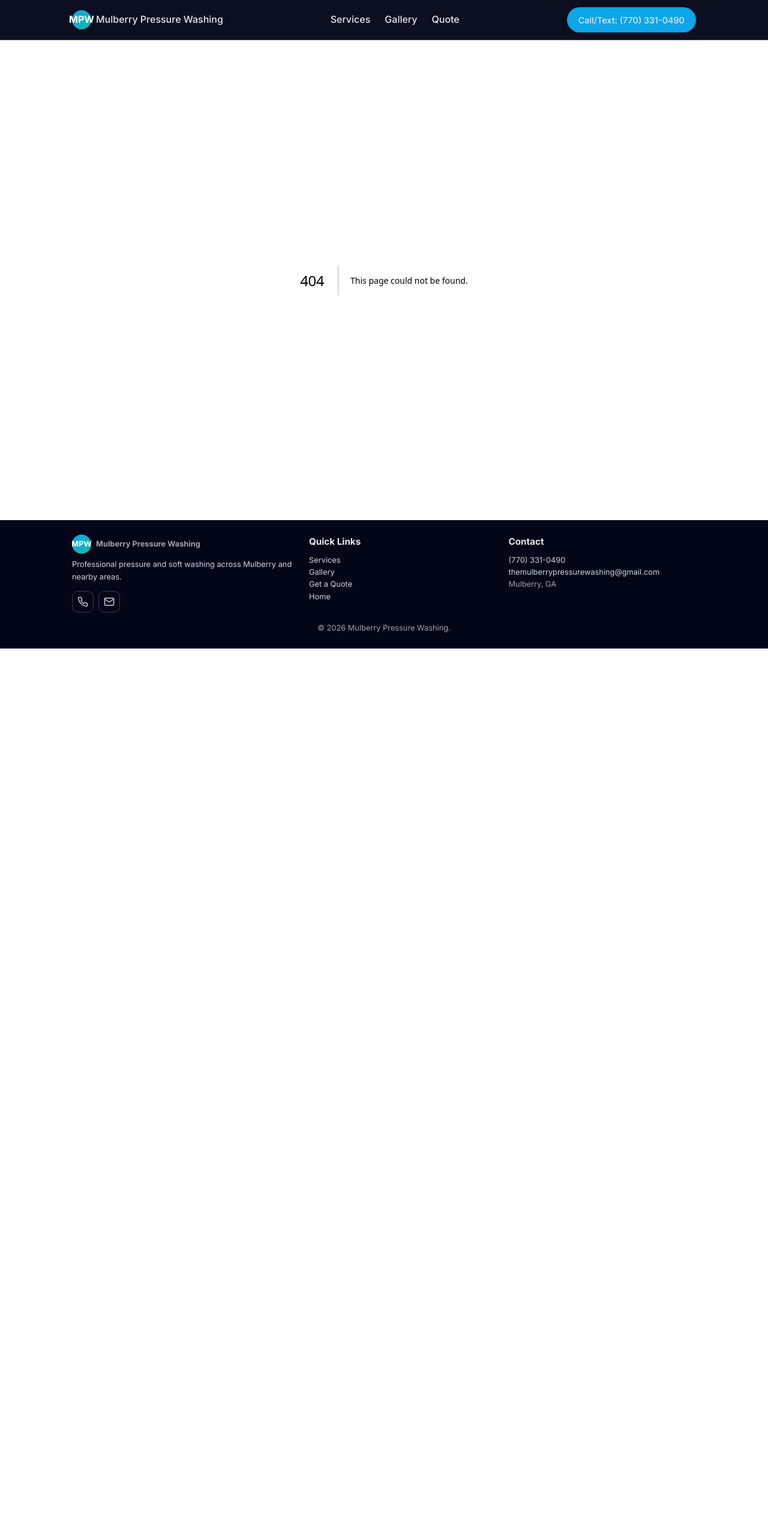
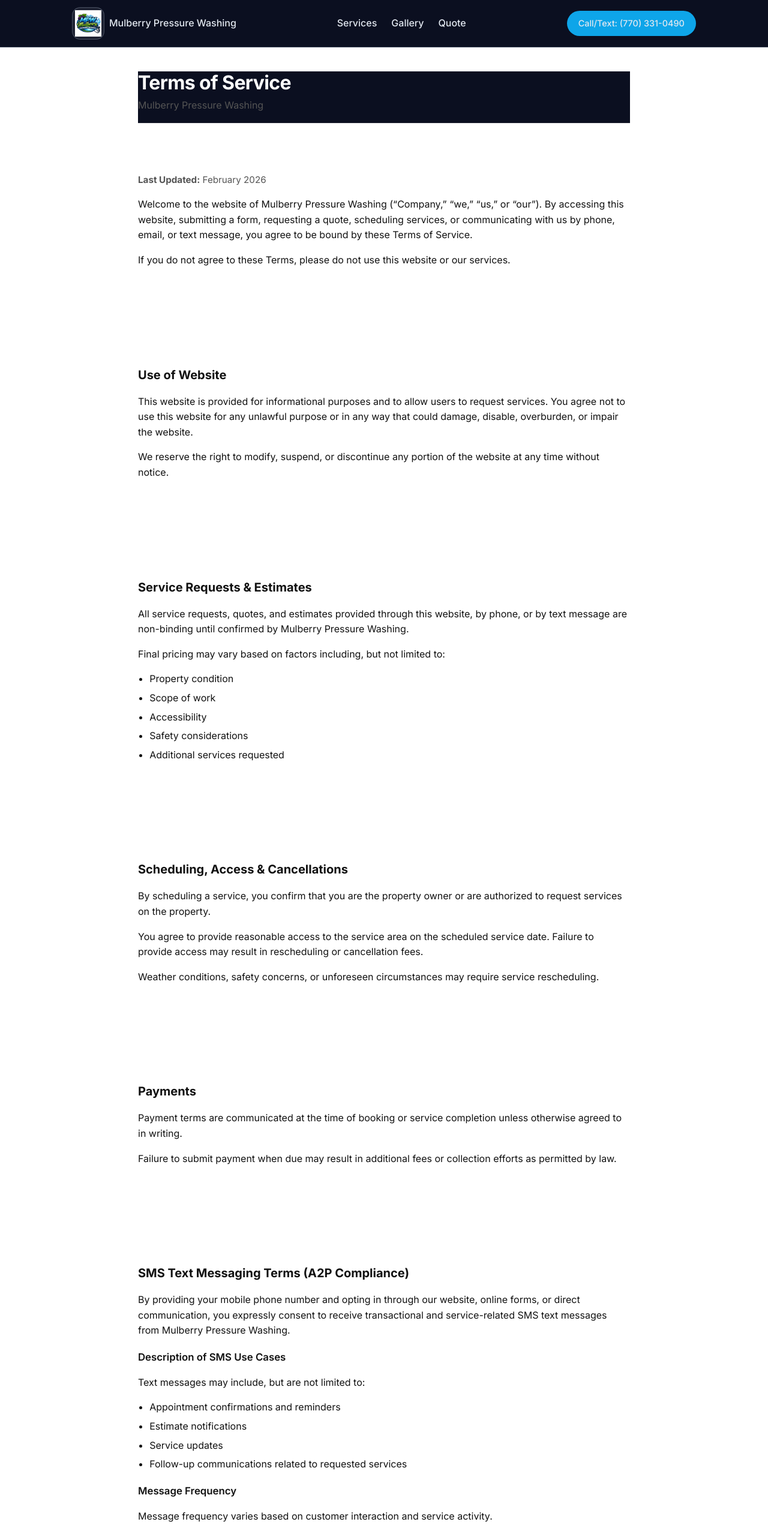
Before and after one commit to Carterbw123/mulberrypressurewashing, a Next.js app: page /terms-of-service in a window 1280 px wide. Before the commit this address had no page. Shown: the top 2562 px of the page at 60% size. Before the commit the page ends 1081 px from the top, so only its background shows below. Built offline with nearby package versions, Linux system fonts and the light colour scheme.

Commit message:
Added Terms of Service page.(Uploading updated full app)

```diff
--- a/app/globals.css
+++ b/app/globals.css
@@ -71,15 +71,21 @@ header {
   font-weight: 700;
 }
 .logo-icon {
-  width: 32px;
-  height: 32px;
-  border-radius: 99px;
-  background: linear-gradient(135deg, #0ea5e9, #14b8a6);
+  width: 54px;
+  height: 54px;
+  border-radius: 14px;
+  background: rgba(255, 255, 255, 0.08);
+  border: 1px solid rgba(148, 163, 184, 0.35);
+  padding: 4px;
   display: flex;
   align-items: center;
   justify-content: center;
-  color: white;
-  font-weight: 700;
+  overflow: hidden;
+}
+.logo-img {
+  width: 100%;
+  height: 100%;
+  object-fit: contain;
 }
 .nav-links {
   display: flex;
@@ -487,6 +493,12 @@ footer {
   font-size: 1.25rem;
 }
 
+.pp__subheading {
+  margin: 18px 0 8px;
+  font-size: 1.05rem;
+  font-weight: 600;
+}
+
 .pp__list {
   padding-left: 1.2rem;
   margin: 10px 0 16px;
--- /dev/null
+++ b/app/terms-of-service/page.tsx
@@ -0,0 +1,153 @@
+import React from "react";
+
+const LAST_UPDATED = "February 2026";
+
+export default function TermsOfService() {
+  return (
+    <main className="pp">
+      <header className="pp__header">
+        <h1 className="pp__title">Terms of Service</h1>
+        <p className="pp__subtitle">Mulberry Pressure Washing</p>
+      </header>
+
+      <section className="pp__section">
+        <p className="pp__note">
+          <strong>Last Updated:</strong> {LAST_UPDATED}
+        </p>
+
+        <p>
+          Welcome to the website of Mulberry Pressure Washing (“Company,” “we,”
+          “us,” or “our”). By accessing this website, submitting a form,
+          requesting a quote, scheduling services, or communicating with us by
+          phone, email, or text message, you agree to be bound by these Terms of
+          Service.
+        </p>
+
+        <p>
+          If you do not agree to these Terms, please do not use this website or
+          our services.
+        </p>
+      </section>
+
+      <section className="pp__section">
+        <h2 className="pp__heading">Use of Website</h2>
+        <p>
+          This website is provided for informational purposes and to allow users
+          to request services. You agree not to use this website for any
+          unlawful purpose or in any way that could damage, disable,
+          overburden, or impair the website.
+        </p>
+        <p>
+          We reserve the right to modify, suspend, or discontinue any portion of
+          the website at any time without notice.
+        </p>
+      </section>
+
+      <section className="pp__section">
+        <h2 className="pp__heading">Service Requests &amp; Estimates</h2>
+        <p>
+          All service requests, quotes, and estimates provided through this
+          website, by phone, or by text message are non-binding until confirmed
+          by Mulberry Pressure Washing.
+        </p>
+        <p>Final pricing may vary based on factors including, but not limited to:</p>
+        <ul className="pp__list">
+          <li>Property condition</li>
+          <li>Scope of work</li>
+          <li>Accessibility</li>
+          <li>Safety considerations</li>
+          <li>Additional services requested</li>
+        </ul>
+      </section>
+
+      <section className="pp__section">
+        <h2 className="pp__heading">Scheduling, Access &amp; Cancellations</h2>
+        <p>
+          By scheduling a service, you confirm that you are the property owner
+          or are authorized to request services on the property.
+        </p>
+        <p>
+          You agree to provide reasonable access to the service area on the
+          scheduled service date. Failure to provide access may result in
+          rescheduling or cancellation fees.
+        </p>
+        <p>
+          Weather conditions, safety concerns, or unforeseen circumstances may
+          require service rescheduling.
+        </p>
+      </section>
+
+      <section className="pp__section">
+        <h2 className="pp__heading">Payments</h2>
+        <p>
+          Payment terms are communicated at the time of booking or service
+          completion unless otherwise agreed to in writing.
+        </p>
+        <p>
+          Failure to submit payment when due may result in additional fees or
+          collection efforts as permitted by law.
+        </p>
+      </section>
+
+      <section className="pp__section">
+        <h2 className="pp__heading">SMS Text Messaging Terms (A2P Compliance)</h2>
+        <p>
+          By providing your mobile phone number and opting in through our
+          website, online forms, or direct communication, you expressly consent
+          to receive transactional and service-related SMS text messages from
+          Mulberry Pressure Washing.
+        </p>
+
+        <h3 className="pp__subheading">Description of SMS Use Cases</h3>
+        <p>Text messages may include, but are not limited to:</p>
+        <ul className="pp__list">
+          <li>Appointment confirmations and reminders</li>
+          <li>Estimate notifications</li>
+          <li>Service updates</li>
+          <li>Follow-up communications related to requested services</li>
+        </ul>
+
+        <h3 className="pp__subheading">Message Frequency</h3>
+        <p>Message frequency varies based on customer interaction and service activity.</p>
+
+        <h3 className="pp__subheading">Message &amp; Data Rates</h3>
+        <p>
+          Message and data rates may apply depending on your mobile carrier and
+          mobile plan.
+        </p>
+
+        <h3 className="pp__subheading">Opt-Out Instructions</h3>
+        <p>
+          You may opt out of SMS communications at any time by replying{" "}
+          <strong>STOP</strong>. For assistance, reply <strong>HELP</strong> or
+          contact us directly.
+        </p>
+
+        <h3 className="pp__subheading">Customer Support Contact</h3>
+        <div className="pp__contact" aria-label="Customer support contact">
+          <strong className="pp__contactTitle">Mulberry Pressure Washing</strong>
+
+          <div className="pp__contactRow">
+            <span aria-hidden="true">📞</span>{" "}
+            <a className="pp__link" href="tel:7703310490">
+              770-331-0490
+            </a>
+          </div>
+
+          <div className="pp__contactRow">
+            <span aria-hidden="true">📧</span>{" "}
+            <a className="pp__link" href="mailto:themulberrypressurewashing@gmail.com">
+              themulberrypressurewashing@gmail.com
+            </a>
+          </div>
+        </div>
+
+        <h3 className="pp__subheading">Carrier Liability Disclaimer</h3>
+        <p>Mobile carriers are not liable for delayed, failed, or undelivered messages.</p>
+
+        <h3 className="pp__subheading">Age Restriction (18+)</h3>
+        <p>You must be at least eighteen (18) years of age to opt in to receive SMS text messages.</p>
+      </section>
+    </main>
+  );
+}
--- a/components/SiteFooter.tsx
+++ b/components/SiteFooter.tsx
@@ -8,9 +8,14 @@ export function SiteFooter() {
       <div className="container footer-grid">
         <div>
           <div className="logo" aria-label="Mulberry Pressure Washing">
-            <div className="logo-icon" aria-hidden="true">
-              MPW
-            </div>
+            <span className="logo-icon" aria-hidden="true">
+              <img
+                className="logo-img"
+                src="/images/mpw-logo.png"
+                alt=""
+                decoding="async"
+              />
+            </span>
             <div>Mulberry Pressure Washing</div>
           </div>
           <p style={{ marginTop: "0.5rem", color: "#cbd5e1" }}>
@@ -81,7 +86,23 @@ export function SiteFooter() {
       </div>
 
       <div style={{ marginTop: "1rem", color: "#9ca3af", textAlign: "center" }}>
-        &copy; {year} Mulberry Pressure Washing.
+        <div>&copy; {year} Mulberry Pressure Washing.</div>
+        <div
+          style={{
+            marginTop: "0.35rem",
+            display: "flex",
+            justifyContent: "center",
+            gap: "0.6rem",
+            flexWrap: "wrap",
+          }}
+          aria-label="Legal links"
+        >
+          <Link href="/privacy-policy">Privacy Policy</Link>
+          <span aria-hidden="true" style={{ color: "#6b7280" }}>
+            |
+          </span>
+          <Link href="/terms-of-service">Terms of Service</Link>
+        </div>
       </div>
     </footer>
   );
--- a/components/SiteHeader.tsx
+++ b/components/SiteHeader.tsx
@@ -30,9 +30,14 @@ export function SiteHeader() {
       <div className="container">
         <nav className="nav" aria-label="Primary">
           <Link className="logo" href="/" aria-label="Mulberry Pressure Washing">
-            <div className="logo-icon" aria-hidden="true">
-              MPW
-            </div>
+            <span className="logo-icon" aria-hidden="true">
+              <img
+                className="logo-img"
+                src="/images/mpw-logo.png"
+                alt=""
+                decoding="async"
+              />
+            </span>
             <div>
               <div>Mulberry Pressure Washing</div>
             </div>
```
